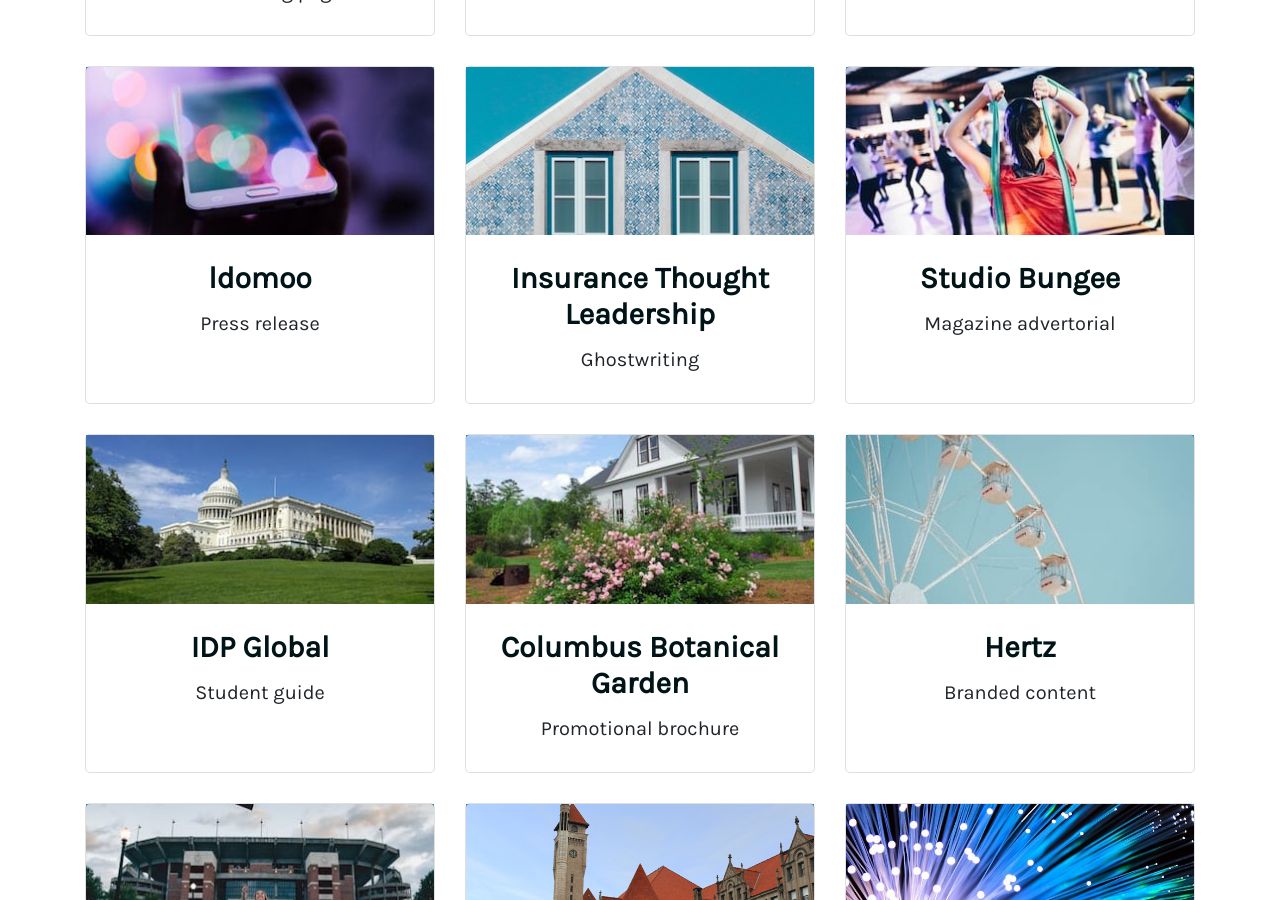
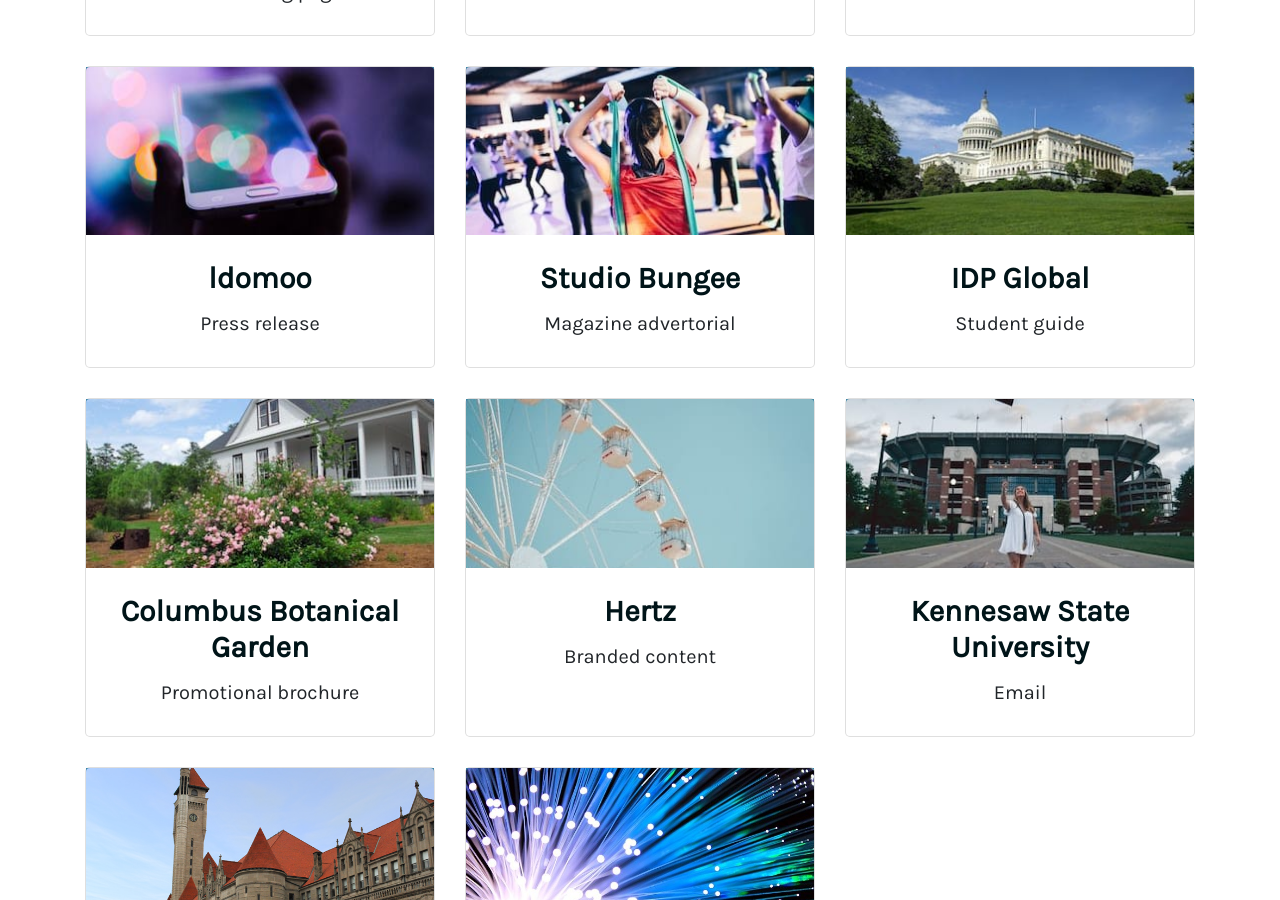
Before and after one commit to crodewig/crodewig.github.io, a Jekyll site: the page built from copywriting-seo.html, in a window 1280 px wide and 900 px high, scrolled down 1020 px. Built offline with Jekyll 4.4.1, drawn with Linux system fonts in a browser that asks for light colours.

Commit message:
Remove insurance thought leadership

```diff
--- a/_data/copywriting.yml
+++ b/_data/copywriting.yml
@@ -33,11 +33,6 @@
   image: /assets/img/copywriting-seo/press-release.jpg
   link: https://www.businesswire.com/news/home/20231129903291/en/Southampton-Football-Club-Recaps-a-Decade-of-Fan-Support-With-Personalised-Video-Powered-by-Idomoo
 
-- client: Insurance Thought Leadership
-  category: Ghostwriting
-  image: /assets/img/copywriting-seo/insurance-thought-leadership.jpg
-  link: https://www.insurancethoughtleadership.com/the-new-mandate-video-or-vanish/
-
 - client: Studio Bungee
   category: Magazine advertorial
   image: /assets/img/copywriting-seo/studio-bungee.jpg
```
